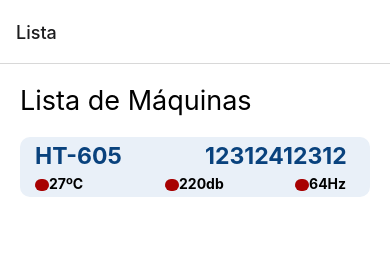
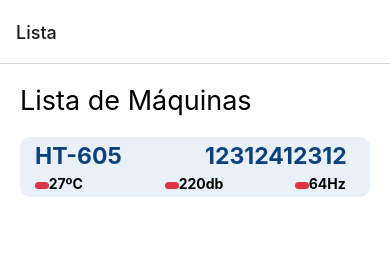
Before and after one commit to GRUPO-2-PI-SENAC/VisuData_React-Native, a React Native app: screen /Lista in a window 390 px wide. Shown: the top 269 px of the page. Built offline with nearby package versions, Linux system fonts and the light colour scheme.

Commit message:
adicionando bootstrap

```diff
--- a/package.json
+++ b/package.json
@@ -14,6 +14,7 @@
     "@react-navigation/native": "^6.1.0",
     "@react-navigation/native-stack": "^6.9.5",
     "body-parser": "^1.20.1",
+    "bootstrap": "^5.2.3",
     "cors": "^2.8.5",
     "expo": "~47.0.8",
     "expo-status-bar": "~1.4.2",
--- a/src/pages/machine/listaMachine.js
+++ b/src/pages/machine/listaMachine.js
@@ -1,4 +1,6 @@
-import { Button, StyleSheet, Text, View } from 'react-native';
+import { StyleSheet, Text, View } from 'react-native';
+import { Badge } from 'bootstrap';
+import 'bootstrap/dist/css/bootstrap.min.css';
 
     const modelo = "HT-605"
     const serie = "12312412312"
@@ -18,7 +20,8 @@ function Header(props){
 
 function Status(){
     return(
-        <span style={styles.status}>---</span>
+
+        <span class="badge text-bg-danger"> </span>
     );
 }
 
```
Also changed, not shown: 1 other file (tests, documents, lock files or other folders).
